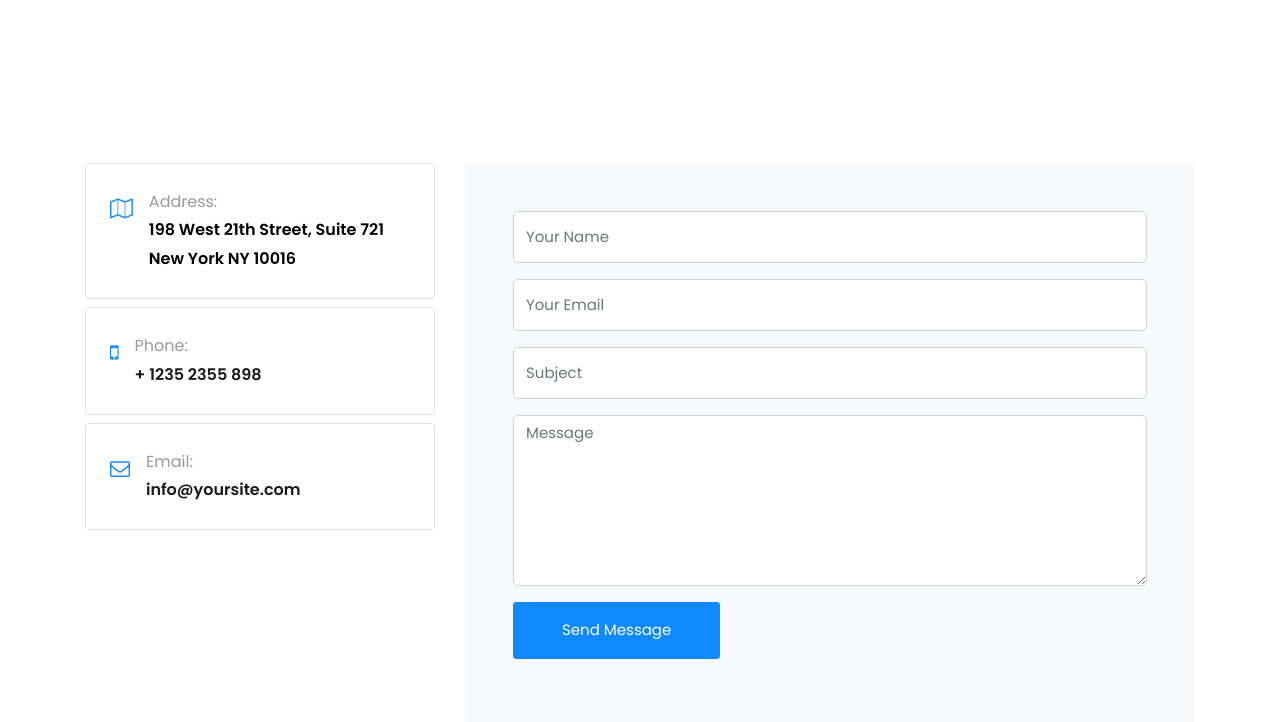
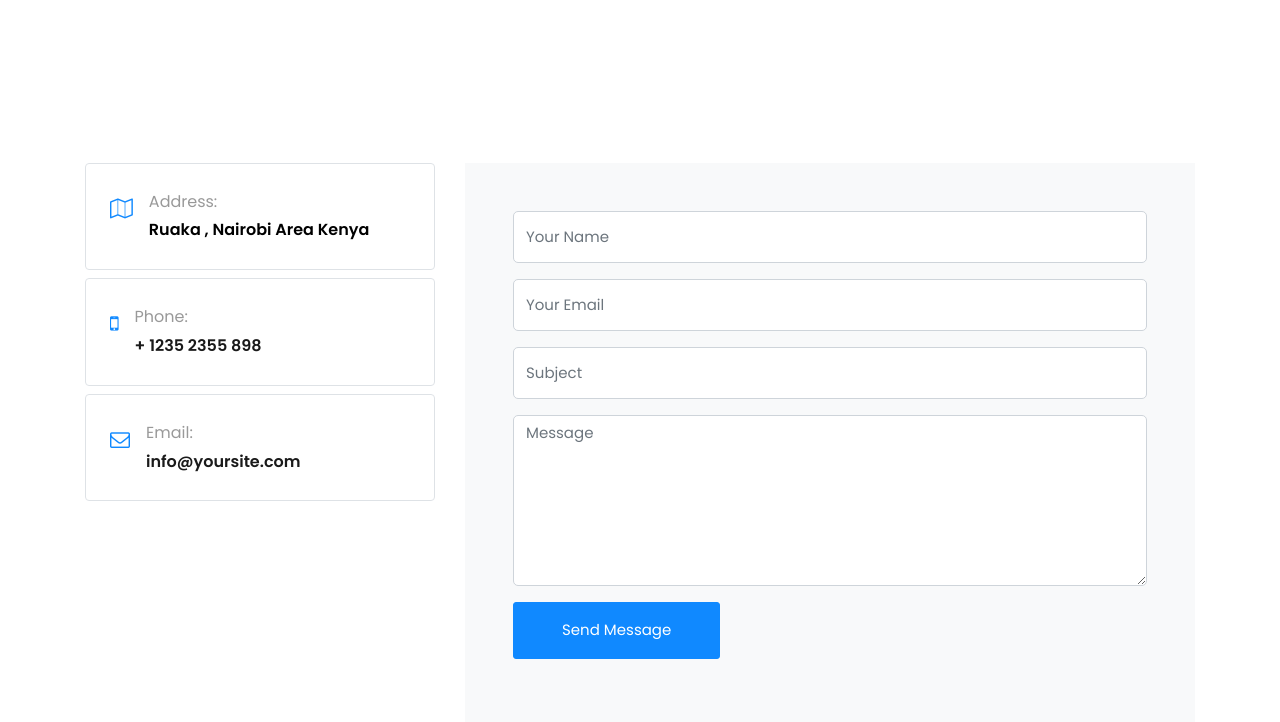
Before and after one commit to JoeMuhanda/Bus-booking-system-mpesa-payment, a Django app: page /ContactUs/ in a window 1280 px wide. Shown: the part 242-964 px from the top of the page. Run offline with Django 4.2, Linux system fonts and the light colour scheme; parts of the project's set-up code (start-up, migrations or seed data) failed here and were passed over; some libraries are stand-ins or nearby versions; some web fonts are replaced.

Commit message:
Update contact.html

```diff
--- a/templates/contact.html
+++ b/templates/contact.html
@@ -27,7 +27,7 @@
                                 <div class="icon mr-3">
                                     <span class="icon-map-o"></span>
                                 </div>
-                                <p><span>Address:</span> 198 West 21th Street, Suite 721 New York NY 10016</p>
+                                <p><span>Address:</span> Ruaka , Nairobi Area Kenya</p>
                             </div>
                         </div>
                         <div class="col-md-12">
```
